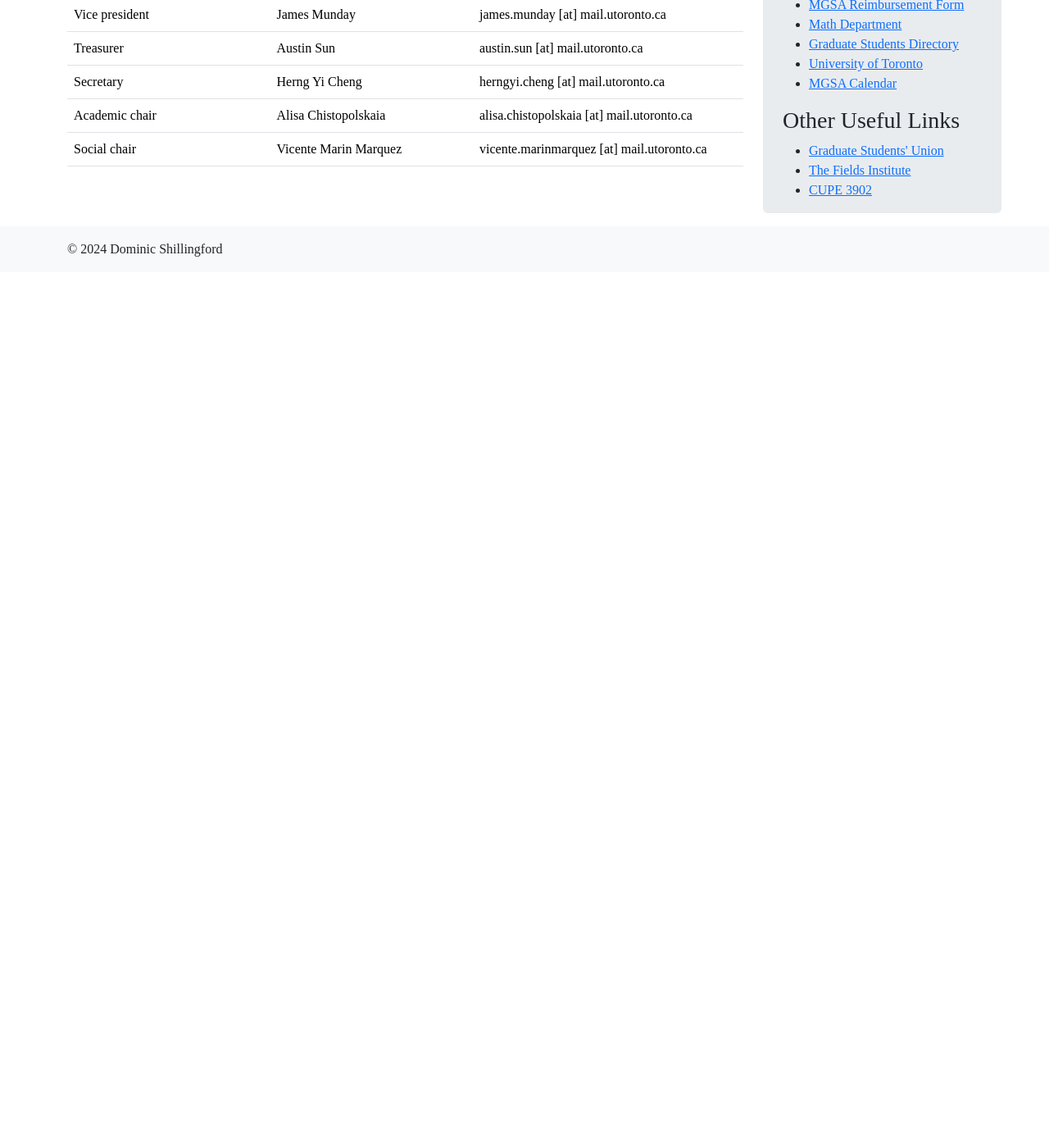
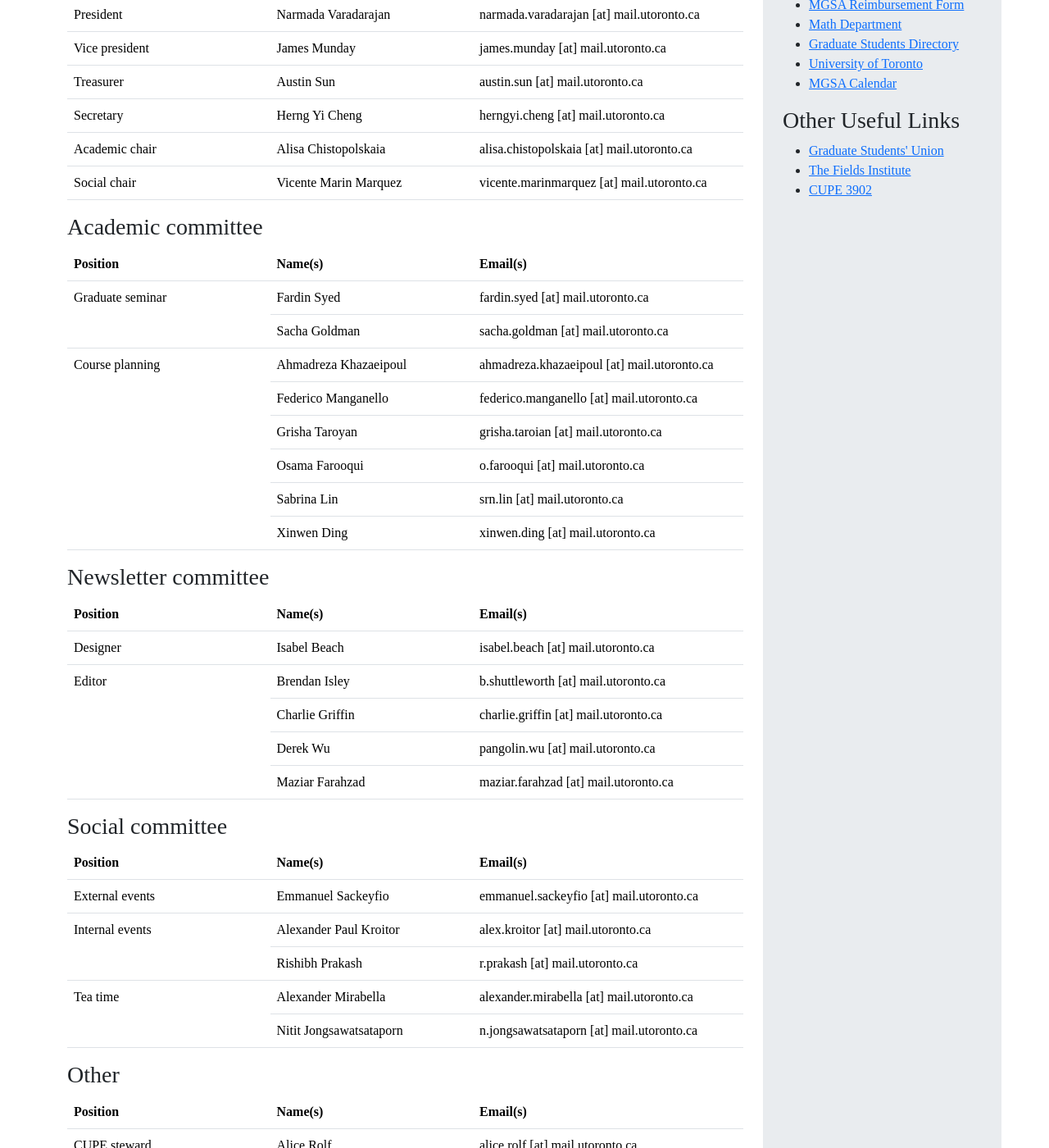
Before and after one commit to mgsa-uoft/website, a Jekyll site: the page built from cabinet/index.md, in a window 1280 px wide and 1400 px high, scrolled down 270 px. Shown: the whole window at 82% size. Built offline with Jekyll 4.4.1, drawn with Linux system fonts in a browser that asks for light colours; some web fonts are replaced; before the commit the page ends 900 px from its top, so only the background shows below that; some of the changed text lies outside the part shown.

Commit message:
Changed .json data file to .yml and changed the structure of the data. Added all members.

```diff
--- a/_data/cabinet/cabinet.json
+++ /dev/null
@@ -1,58 +0,0 @@
-{
-  "cabinet": [
-    {
-      "position": "President",
-      "officers": [
-        {
-          "name": "Narmada Varadarajan",
-          "email": "narmada.varadarajan@mail.utoronto.ca"
-        }
-      ]
-    },
-    {
-      "position": "Vice president",
-      "officers": [
-        {
-          "name": "James Munday",
-          "email": "james.munday@mail.utoronto.ca"
-        }
-      ]
-    },
-    {
-      "position": "Treasurer",
-      "officers": [
-        {
-          "name": "Austin Sun",
-          "email": "austin.sun@mail.utoronto.ca"
-        }
-      ]
-    },
-    {
-      "position": "Secretary",
-      "officers": [
-        {
-          "name": "Herng Yi Cheng",
-          "email": "herngyi.cheng@mail.utoronto.ca"
-        }
-      ]
-    },
-    {
-      "position": "Academic chair",
-      "officers": [
-        {
-          "name": "Alisa Chistopolskaia",
-          "email": "alisa.chistopolskaia@mail.utoronto.ca"
-        }
-      ]
-    },
-    {
-      "position": "Social chair",
-      "officers": [
-        {
-          "name": "Vicente Marin Marquez",
-          "email": "vicente.marinmarquez@mail.utoronto.ca"
-        }
-      ]
-    }
-  ]
-}
--- /dev/null
+++ b/_data/cabinet/cabinet.yml
@@ -0,0 +1,104 @@
+committees:
+  Executive:
+    - position: President
+      officers:
+        - name: Narmada Varadarajan
+          email: narmada.varadarajan@mail.utoronto.ca
+
+    - position: Vice president
+      officers:
+        - name: James Munday
+          email: james.munday@mail.utoronto.ca
+
+    - position: Treasurer
+      officers:
+        - name: Austin Sun
+          email: austin.sun@mail.utoronto.ca
+
+    - position: Secretary
+      officers:
+        - name: Herng Yi Cheng
+          email: herngyi.cheng@mail.utoronto.ca
+
+    - position: Academic chair
+      officers:
+        - name: Alisa Chistopolskaia
+          email: alisa.chistopolskaia@mail.utoronto.ca
+
+    - position: Social chair
+      officers:
+        - name: Vicente Marin Marquez
+          email: vicente.marinmarquez@mail.utoronto.ca
+
+  Academic_committee:
+    - position: Graduate seminar
+      officers:
+        - name: Sacha Goldman
+          email: sacha.goldman@mail.utoronto.ca
+        - name: Fardin Syed
+          email: fardin.syed@mail.utoronto.ca
+
+    - position: Course planning
+      officers:
+        - name: Grisha Taroyan
+          email: grisha.taroian@mail.utoronto.ca
+        - name: Ahmadreza Khazaeipoul
+          email: ahmadreza.khazaeipoul@mail.utoronto.ca
+        - name: Federico Manganello
+          email: federico.manganello@mail.utoronto.ca
+        - name: Xinwen Ding
+          email: xinwen.ding@mail.utoronto.ca
+        - name: Sabrina Lin
+          email: srn.lin@mail.utoronto.ca
+        - name: Osama Farooqui
+          email: o.farooqui@mail.utoronto.ca
+
+  Newsletter_committee:
+    - position: Designer
+      officers:
+        - name: Isabel Beach
+          email: isabel.beach@mail.utoronto.ca
+
+    - position: Editor
+      officers:
+        - name: Charlie Griffin
+          email: charlie.griffin@mail.utoronto.ca
+        - name: Derek Wu
+          email: pangolin.wu@mail.utoronto.ca
+        - name: Brendan Isley
+          email: b.shuttleworth@mail.utoronto.ca
+        - name: Maziar Farahzad
+          email: maziar.farahzad@mail.utoronto.ca
+
+  Social_committee:
+    - position: External events
+      officers:
+        - name: Emmanuel Sackeyfio
+          email: emmanuel.sackeyfio@mail.utoronto.ca
+
+    - position: Internal events
+      officers:
+        - name: Alexander Paul Kroitor
+          email: alex.kroitor@mail.utoronto.ca
+        - name: Rishibh Prakash
+          email: r.prakash@mail.utoronto.ca
+
+    - position: Tea time
+      officers:
+        - name: Nitit Jongsawatsataporn
+          email: n.jongsawatsataporn@mail.utoronto.ca
+        - name: Alexander Mirabella
+          email: alexander.mirabella@mail.utoronto.ca
+
+  Other:
+    - position: CUPE steward
+      officers:
+        - name: Alice Rolf
+          email: alice.rolf@mail.utoronto.ca
+
+    - position: Web designer
+      officers:
+        - name: Brinda Venkataramani
+          email: brinda.venkataramani@mail.utoronto.ca
+        - name: Dominic Shillingford
+          email: d.shillingford@mail.utoronto.ca
--- a/cabinet/index.md
+++ b/cabinet/index.md
@@ -1,7 +1,12 @@
 ---
   layout: default
-  title: Cabinet Members
+  title: Members of the MGSA
 ---
+
+{% for committee_roles in site.data.cabinet.cabinet.committees %}
+    {% assign committee = committee_roles[0] %}
+    {% assign roles = committee_roles[1] %}
+<h3>{{ committee | replace: '_', ' ' | capitalize }}</h3>
 
 <div class="table-responsive">
 <table class="table">
@@ -10,13 +15,13 @@
   <th style="width: 30%">Name(s)</th>
   <th style="width: 40%">Email(s)</th>
   </tr>
-{% for office in site.data.cabinet.cabinet.cabinet %}
-  {% assign members = office.officers | sort : "name" %}
+{% for role in roles %}
+  {% assign members = role.officers | sort : "name" %}
   {% for member in members %}
   <tr>
   {% if forloop.first == true %}
   <td rowspan={{ forloop.length }}>
-  {{ office.position }}
+  {{ role.position }}
   </td>
   {% endif %}
 
@@ -26,7 +31,7 @@
   {% else %}
   <tr>
   <td>
-  {{ office.position }}
+  {{ role.position }}
   </td>
   <td colspan="2" style="text-align: center;">
   <i>This position is currently vacant, contact the president for any relavant matters.</i>
@@ -36,3 +41,5 @@
 {% endfor %}
 </table>
 </div>
+
+{% endfor %}
```
